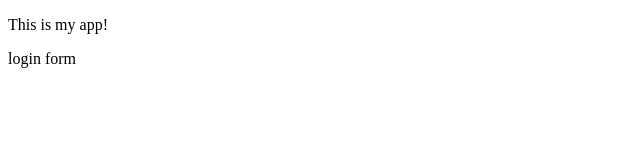
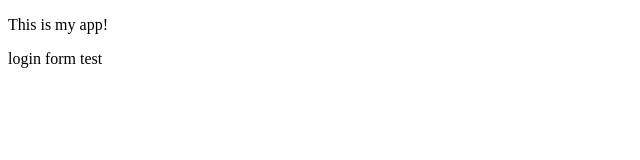
Before and after one commit to inanygt/myappsample, a plain HTML site: page index.html in a window 1280 px wide. Shown: the full height of the page, 0-640 px from the left. Drawn offline with Linux system fonts and the light colour scheme.

```diff
--- a/index.html
+++ b/index.html
@@ -8,6 +8,6 @@
   </head>
   <body>
     <p>This is my app!</p>
-    login form
+    login form test
   </body>
 </html>
```
Also changed, not shown: 1 other file.
